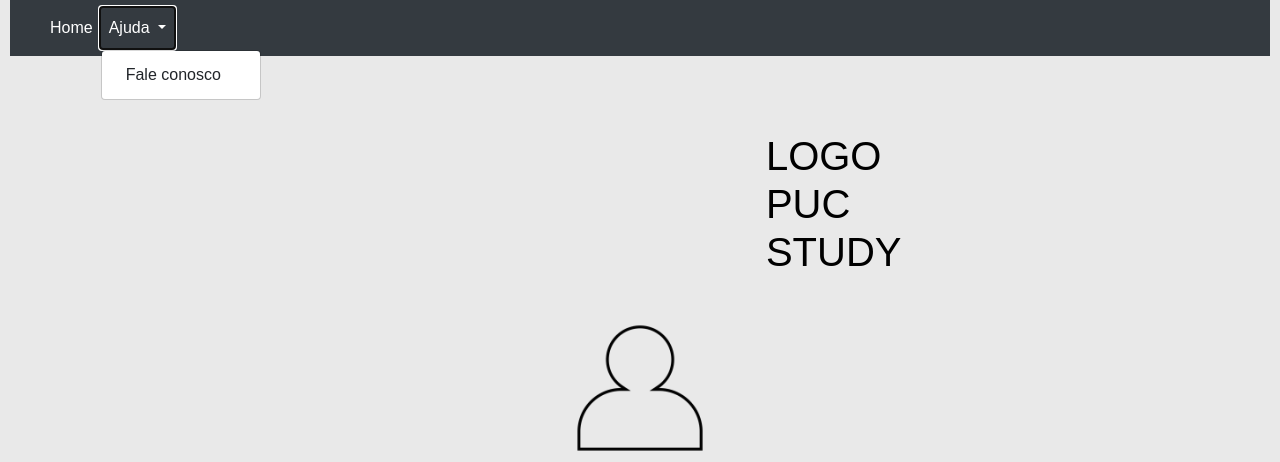
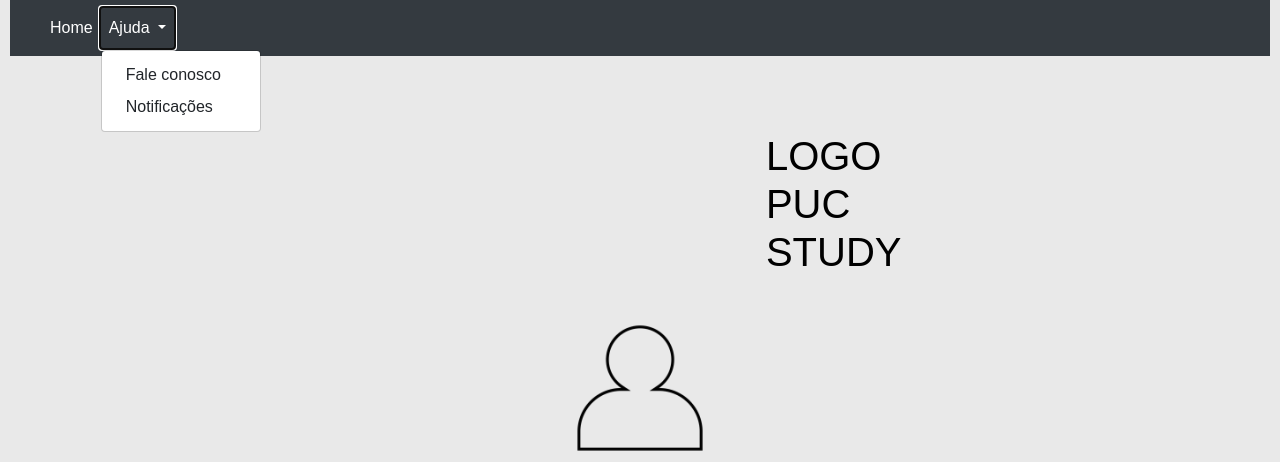
Before and after one commit to EricaRegnier/PUC-Study-projetos, a Django app: template PrimProjeto/first/templates/perfilusuario.html in a window 1280 px wide, after a click on "Ajuda". Shown: the top 462 px of the page. Run offline with Django 4.2, Linux system fonts and the light colour scheme; the template is opened without the code that fills it, so the values that code supplies are empty; some libraries are stand-ins or nearby versions.

Commit message:
Alguns botões já existentes funcionando

```diff
--- a/PrimProjeto/first/templates/perfilusuario.html
+++ b/PrimProjeto/first/templates/perfilusuario.html
@@ -36,14 +36,15 @@
     <div class="collapse navbar-collapse" id="conteudoNavbarSuportado">
       <ul class="navbar-nav mr-auto">
         <li class="nav-item active">
-          <a class="nav-link" href="#">Home <span class="sr-only">(página atual)</span></a>
+          <a class="nav-link" href="menu.html">Home <span class="sr-only">(página atual)</span></a>
         </li>
         <li class="nav-item dropdown">
           <a class="nav-link dropdown-toggle" href="#" id="navbarDropdown" role="button" data-toggle="dropdown" aria-haspopup="true" aria-expanded="false">
             Ajuda
           </a>
           <div class="dropdown-menu" aria-labelledby="navbarDropdown">
-            <a class="dropdown-item" href="#">Fale conosco</a>
+            <a class="dropdown-item" href="fale conosco.html">Fale conosco</a>
+            <a class="dropdown-item" href="Notificações do usuário.html">Notificações</a>
           </div>
       </ul>
 
@@ -67,7 +68,7 @@
     </div>
 
     <div class="btn-group">
-      <button type="button" class="btn btn-dark" style = "display: block; margin-left:auto; margin-right:auto; margin-top: 2cm ;">Sair</button>
+      <button  onclick="document.location='menu.html'"class="btn btn-dark" style = "display: block; margin-left:auto; margin-right:auto; margin-top: 2cm ;">Sair</button>
       </button>
     </div>
 
```
